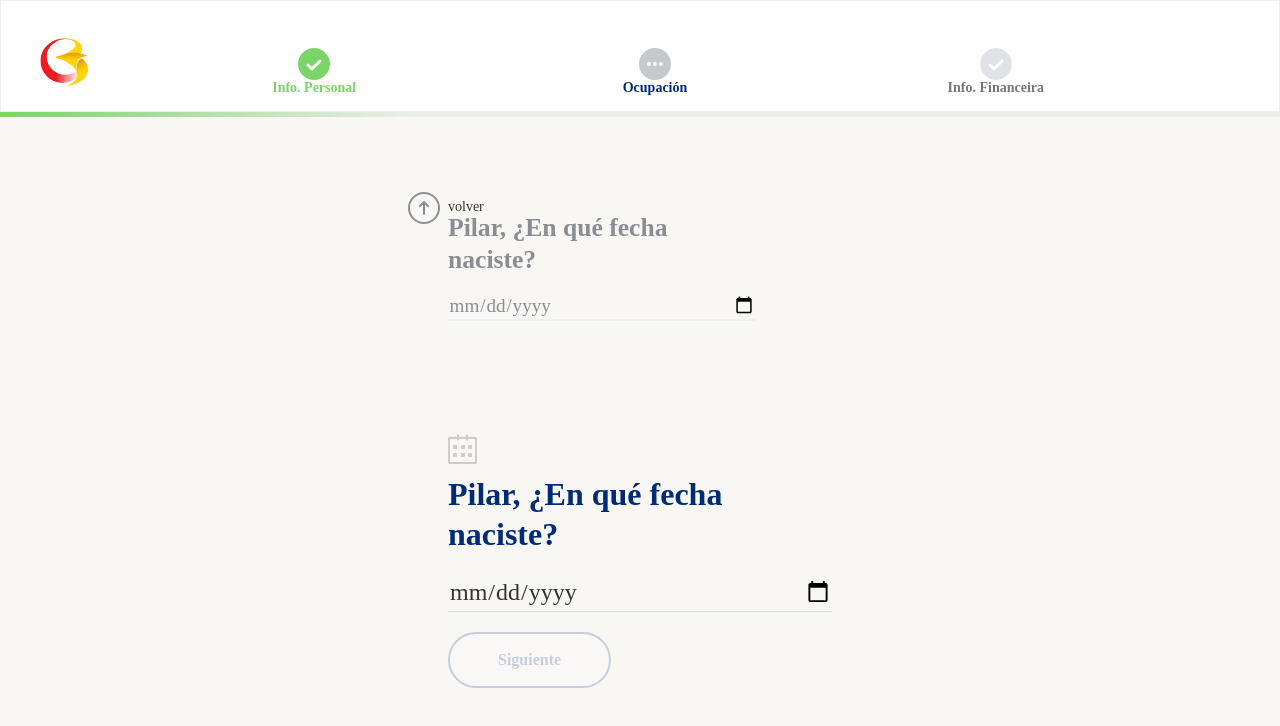
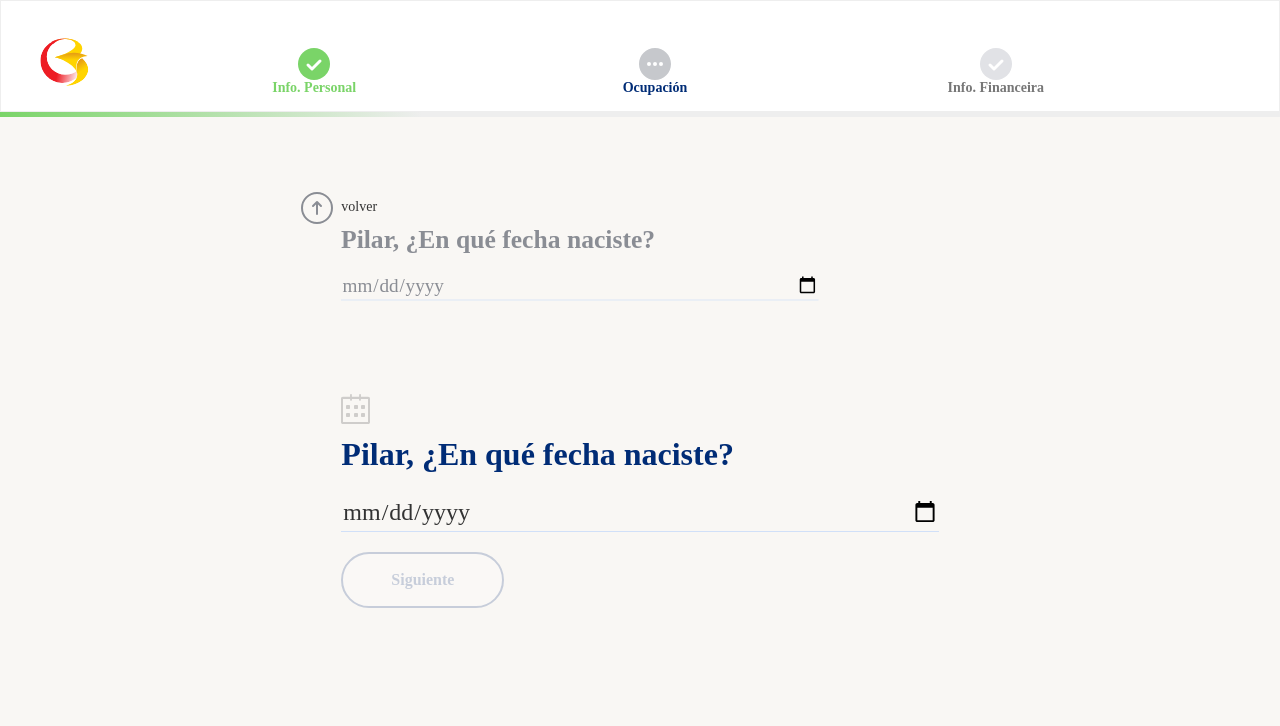
Before and after one commit to lcaice3/prueba-webpack2, an Angular app: page /welcome in a window 1280 px wide. Shown: the top 726 px of the page. Built offline with nearby package versions, Linux system fonts and the light colour scheme; a web font is replaced by a local one.

Commit message:
Ampliacion de columnas del contenedor de los inputs

```diff
--- a/src/app/app.component.html
+++ b/src/app/app.component.html
@@ -1,6 +1,6 @@
 <lbrz-nav [component]='component'>
 </lbrz-nav>
-<main class="form-area col-md-6 col-center">
+<main class="form-area col-md-8 col-center">
     <router-outlet (activate)='onRouteChange($event)'>
     </router-outlet>
 </main>
```
